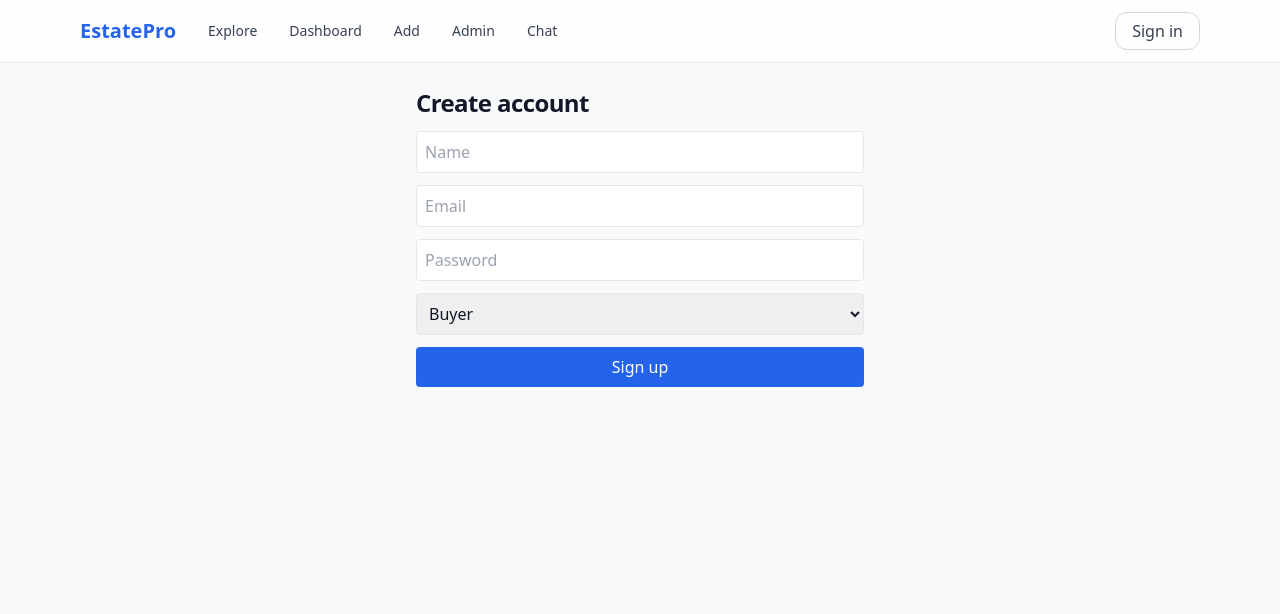
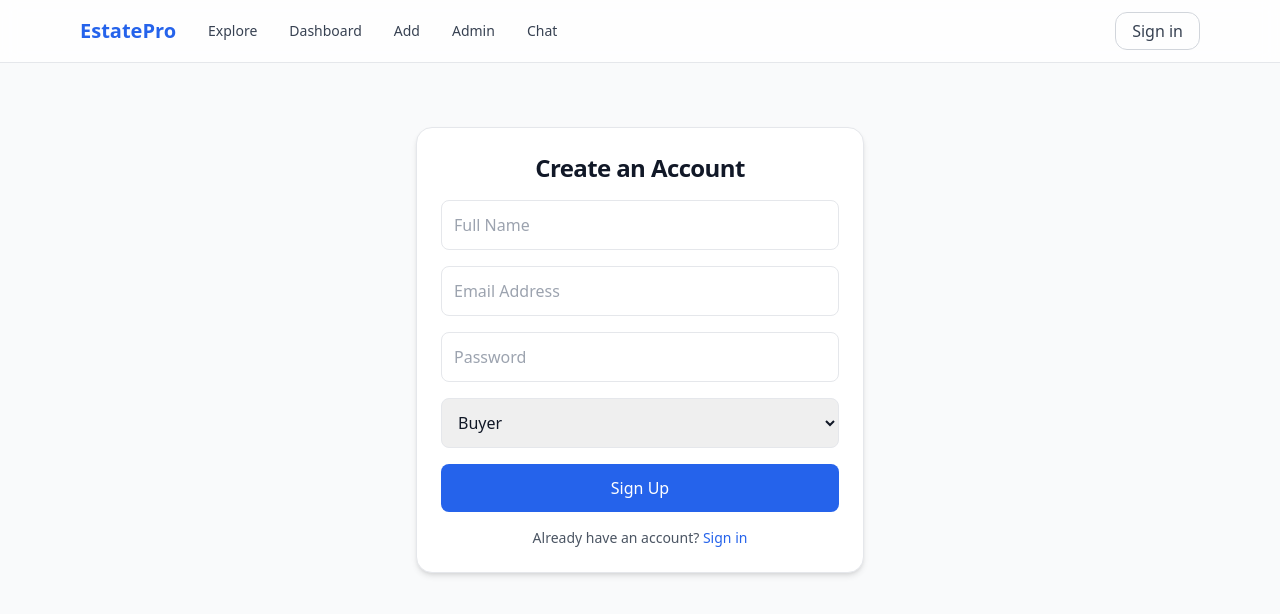
Before and after one commit to amitkumar97097/-Real-Estate-Web-Application, a Next.js app in the folder frontend/: page /auth/register in a window 1280 px wide. Shown: the top 614 px of the page. Built offline with nearby package versions, Linux system fonts and the light colour scheme; no server answers.

Commit message:
Update register.jsx

```diff
--- a/frontend/pages/auth/register.jsx
+++ b/frontend/pages/auth/register.jsx
@@ -5,33 +5,84 @@ import { Auth } from "../../utils/api";
 export default function Register() {
   const [form, setForm] = useState({ name: "", email: "", password: "", role: "buyer" });
   const [error, setError] = useState("");
+  const [loading, setLoading] = useState(false);
   const router = useRouter();
 
   const submit = async (e) => {
     e.preventDefault();
     setError("");
+    setLoading(true);
     try {
       const { data } = await Auth.register(form);
       localStorage.setItem("token", data.token);
       router.push("/dashboard");
     } catch (e) {
-      setError(e.response?.data?.error || "Failed");
+      setError(e.response?.data?.error || "Something went wrong. Please try again.");
+    } finally {
+      setLoading(false);
     }
   };
 
   return (
-    <form onSubmit={submit} className="max-w-md mx-auto grid gap-3">
-      <h1 className="text-2xl font-semibold">Create account</h1>
-      {error && <p className="text-red-600 text-sm">{error}</p>}
-      <input className="border p-2 rounded" placeholder="Name" value={form.name} onChange={(e)=>setForm({...form, name:e.target.value})}/>
-      <input className="border p-2 rounded" placeholder="Email" value={form.email} onChange={(e)=>setForm({...form, email:e.target.value})}/>
-      <input className="border p-2 rounded" placeholder="Password" type="password" value={form.password} onChange={(e)=>setForm({...form, password:e.target.value})}/>
-      <select className="border p-2 rounded" value={form.role} onChange={(e)=>setForm({...form, role:e.target.value})}>
+    <form onSubmit={submit} className="max-w-md mx-auto mt-10 p-6 bg-white border rounded-2xl shadow-md grid gap-4">
+      <h1 className="text-2xl font-bold text-center">Create an Account</h1>
+
+      {error && <p className="text-red-600 text-sm text-center">{error}</p>}
+
+      <input
+        className="border p-3 rounded-lg focus:outline-none focus:ring-2 focus:ring-blue-500"
+        placeholder="Full Name"
+        value={form.name}
+        onChange={(e) => setForm({ ...form, name: e.target.value })}
+        required
+      />
+
+      <input
+        className="border p-3 rounded-lg focus:outline-none focus:ring-2 focus:ring-blue-500"
+        placeholder="Email Address"
+        type="email"
+        value={form.email}
+        onChange={(e) => setForm({ ...form, email: e.target.value })}
+        required
+      />
+
+      <input
+        className="border p-3 rounded-lg focus:outline-none focus:ring-2 focus:ring-blue-500"
+        placeholder="Password"
+        type="password"
+        minLength={6}
+        value={form.password}
+        onChange={(e) => setForm({ ...form, password: e.target.value })}
+        required
+      />
+
+      <select
+        className="border p-3 rounded-lg focus:outline-none focus:ring-2 focus:ring-blue-500"
+        value={form.role}
+        onChange={(e) => setForm({ ...form, role: e.target.value })}
+      >
         <option value="buyer">Buyer</option>
         <option value="seller">Seller</option>
         <option value="agent">Agent</option>
       </select>
-      <button className="bg-blue-600 text-white px-4 py-2 rounded">Sign up</button>
+
+      <button
+        type="submit"
+        disabled={loading}
+        className="bg-blue-600 text-white px-4 py-3 rounded-lg hover:bg-blue-700 transition disabled:opacity-50"
+      >
+        {loading ? "Creating Account..." : "Sign Up"}
+      </button>
+
+      <p className="text-sm text-gray-600 text-center">
+        Already have an account?{" "}
+        <span
+          onClick={() => router.push("/auth/login")}
+          className="text-blue-600 cursor-pointer hover:underline"
+        >
+          Sign in
+        </span>
+      </p>
     </form>
   );
 }
```
